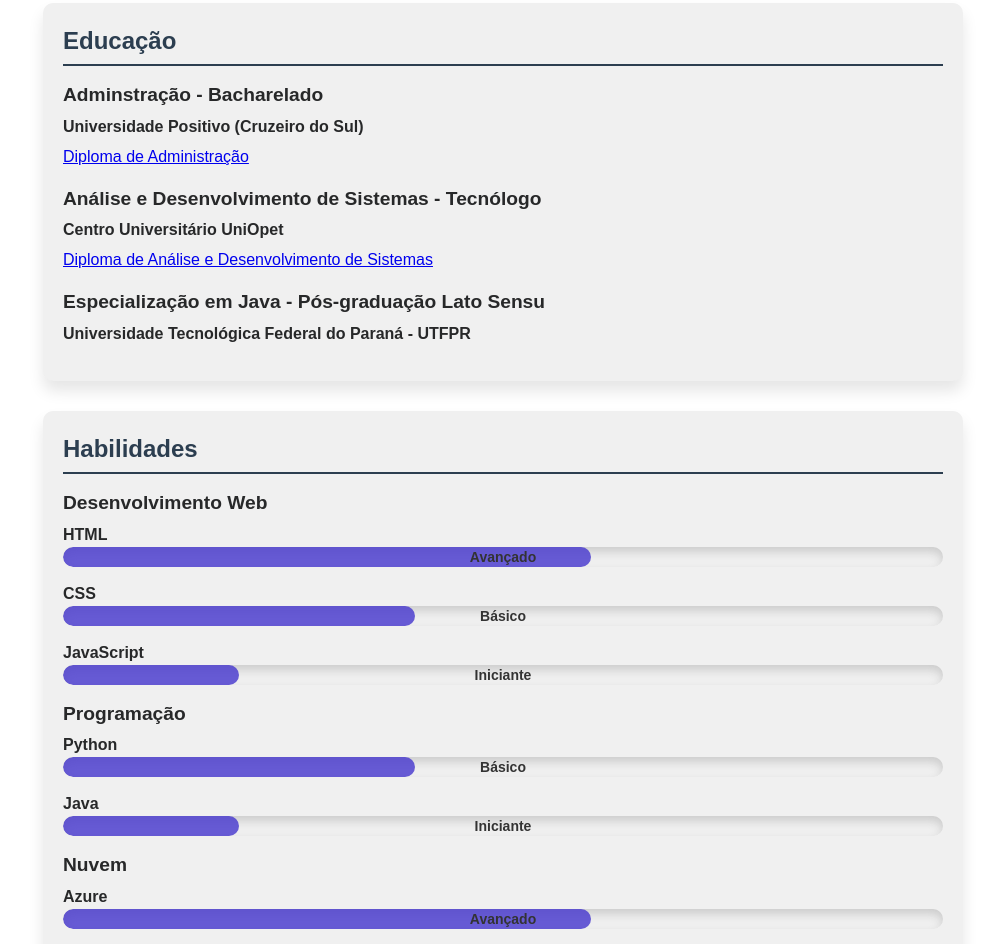
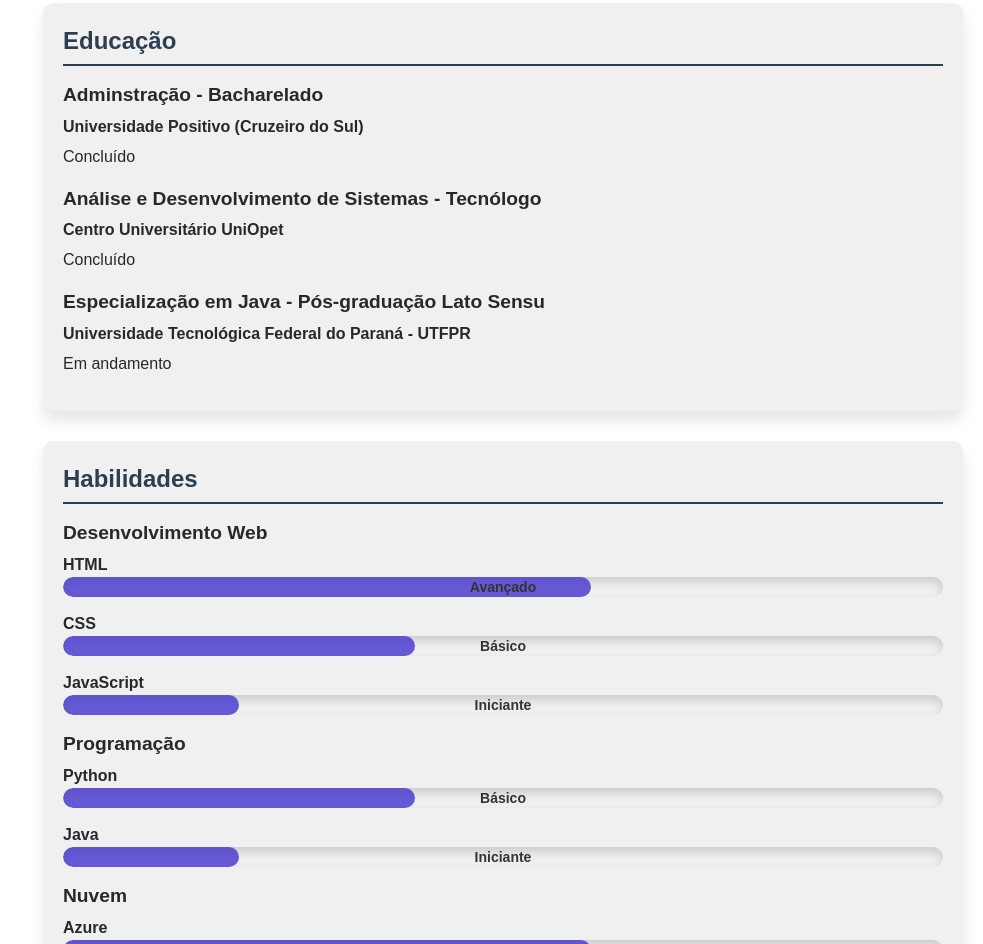
Before and after one commit to schwabandre/Curriculo, a plain HTML site: page index.html in a window 1280 px wide. Shown: the part 1084-2028 px from the top of the page, without its empty margins (297-1280 px from the left). Drawn offline with Linux system fonts and the light colour scheme.

Commit message:
Update index.html

```diff
--- a/index.html
+++ b/index.html
@@ -95,22 +95,17 @@
                     <li>
                         <h3>Adminstração - Bacharelado</h3>
                         <h4>Universidade Positivo (Cruzeiro do Sul)</h4>
-                        <p>
-                            <a href="Diploma_Positivo.pdf"
-                            target="_blank">Diploma de Administração</a>
-                        </p>
+                        <p>Concluído</p>
                     </li>
                     <li>
                         <h3>Análise e Desenvolvimento de Sistemas - Tecnólogo</h3>
                         <h4>Centro Universitário UniOpet</h4>
-                        <p>
-                            <a href="Diploma_Opet.pdf"
-                            target="_blank">Diploma de Análise e Desenvolvimento de Sistemas</a>
-                        </p>
+                        <p>Concluído</p>
                     </li>
                     <li>
                         <h3>Especialização em Java - Pós-graduação Lato Sensu</h3>
                         <h4>Universidade Tecnológica Federal do Paraná - UTFPR</h4>
+                        <p>Em andamento</p>
                     </li>
                     <!-- Adicione mais formações conforme necessário -->
                     <!--Não esqueça de colocar links dos diplomas e do artigo de ADM-->
```
